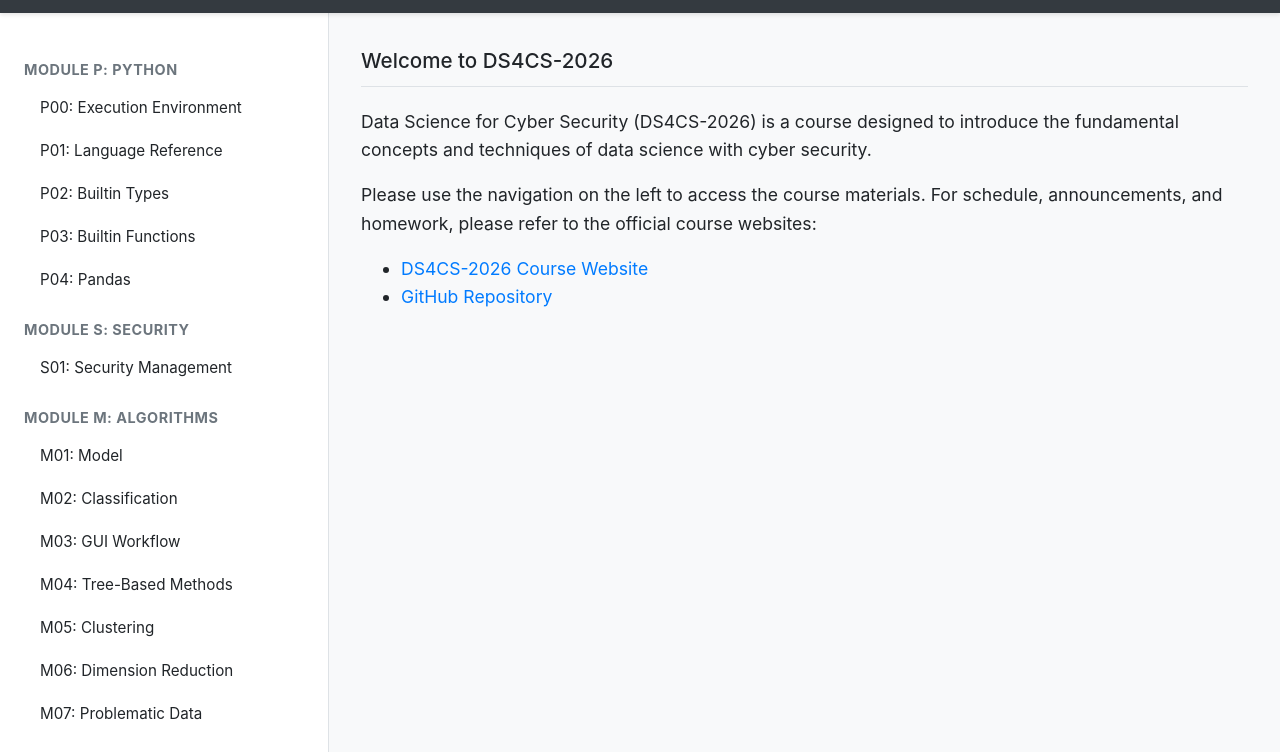
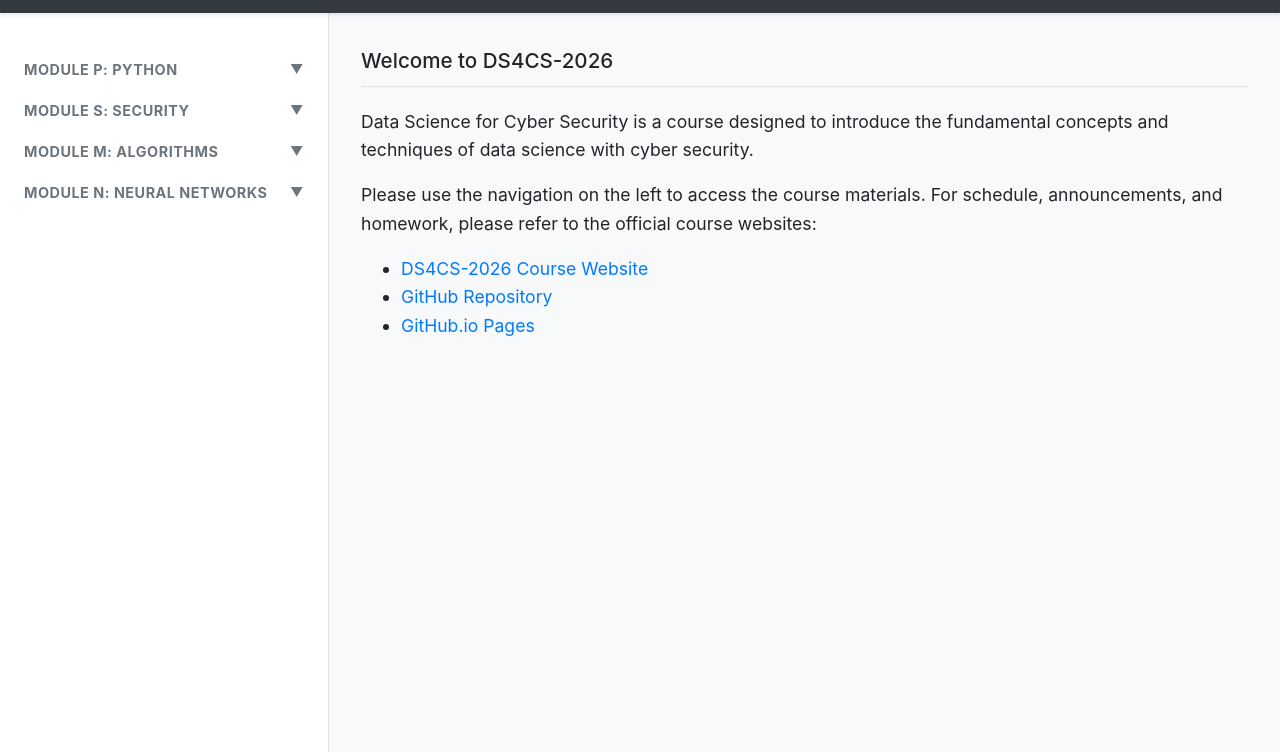
Before and after one commit to hsiaom26/DS4CS-26, a plain HTML site: page index.html in a window 1280 px wide. Shown: the part 48-800 px from the top of the page. Drawn offline with Linux system fonts and the light colour scheme.

Commit message:
collapse menu and desc

```diff
--- a/index.html
+++ b/index.html
@@ -64,12 +64,35 @@
             margin-top: 1.5rem;
             margin-bottom: 0.75rem;
             letter-spacing: 0.5px;
+            cursor: pointer;
+            display: flex;
+            justify-content: space-between;
+            align-items: center;
+            user-select: none;
+        }
+
+        .sidebar h4:hover {
+            color: var(--text-color);
         }
 
         .sidebar ul {
             list-style: none;
             padding: 0;
             margin: 0;
+            display: none;
+        }
+
+        .sidebar ul.expanded {
+            display: block;
+        }
+
+        .toggle-icon {
+            font-size: 0.8rem;
+            transition: transform 0.2s ease;
+        }
+
+        .toggle-icon.expanded {
+            transform: rotate(180deg);
         }
 
         .sidebar li {
@@ -137,52 +160,53 @@
     </header>
     <div class="container">
         <nav class="sidebar">
-            <h4>Module P: Python</h4>
-            <ul>
-                <li><a href="P00.html">P00: Execution Environment</a></li>
-                <li><a href="P01_PythonLanguageReference.html">P01: Language Reference</a></li>
-                <li><a href="P02_PythonBuiltinTypes.html">P02: Builtin Types</a></li>
-                <li><a href="P03.html">P03: Builtin Functions</a></li>
-                <li><a href="P04.html">P04: Pandas</a></li>
+            <h4 class="module-title">Module P: Python <span class="toggle-icon">&#9660;</span></h4>
+            <ul class="module-list">
+                <li><a href="P00.html" title="你的 P00 註記寫在這裡">P00: Execution Environment</a></li>
+                <li><a href="P01_PythonLanguageReference.html" title="你的 P01 註記寫在這裡">P01: Language Reference</a></li>
+                <li><a href="P02_PythonBuiltinTypes.html" title="你的 P02 註記寫在這裡">P02: Builtin Types</a></li>
+                <li><a href="P03.html" title="你的 P03 註記寫在這裡">P03: Builtin Functions</a></li>
+                <li><a href="P04.html" title="你的 P04 註記寫在這裡">P04: Pandas</a></li>
             </ul>
 
-            <h4>Module S: Security</h4>
-            <ul>
-                <li><a href="S01.html">S01: Security Management</a></li>
+            <h4 class="module-title">Module S: Security <span class="toggle-icon">&#9660;</span></h4>
+            <ul class="module-list">
+                <li><a href="S01.html" title="你的 S01 註記寫在這裡">S01: Security Management</a></li>
             </ul>
 
-            <h4>Module M: Algorithms</h4>
-            <ul>
-                <li><a href="M01.html">M01: Model</a></li>
-                <li><a href="M02.html">M02: Classification</a></li>
-                <li><a href="M03.html">M03: GUI Workflow</a></li>
-                <li><a href="M04.html">M04: Tree-Based Methods</a></li>
-                <li><a href="M05.html">M05: Clustering</a></li>
-                <li><a href="M06.html">M06: Dimension Reduction</a></li>
-                <li><a href="M07.html">M07: Problematic Data</a></li>
+            <h4 class="module-title">Module M: Algorithms <span class="toggle-icon">&#9660;</span></h4>
+            <ul class="module-list">
+                <li><a href="M01.html" title="你的 M01 註記寫在這裡">M01: Model</a></li>
+                <li><a href="M02.html" title="你的 M02 註記寫在這裡">M02: Classification</a></li>
+                <li><a href="M03.html" title="你的 M03 註記寫在這裡">M03: GUI Workflow</a></li>
+                <li><a href="M04.html" title="你的 M04 註記寫在這裡">M04: Tree-Based Methods</a></li>
+                <li><a href="M05.html" title="你的 M05 註記寫在這裡">M05: Clustering</a></li>
+                <li><a href="M06.html" title="你的 M06 註記寫在這裡">M06: Dimension Reduction</a></li>
+                <li><a href="M07.html" title="你的 M07 註記寫在這裡">M07: Problematic Data</a></li>
             </ul>
 
-            <h4>Module N: Neural Networks</h4>
-            <ul>
-                <li><a href="N01.html">N01</a></li>
-                <li><a href="N02.html">N02</a></li>
-                <li><a href="N03.html">N03</a></li>
-                <li><a href="N04.html">N04</a></li>
-                <li><a href="N05.html">N05</a></li>
-                <li><a href="N06.html">N06</a></li>
-                <li><a href="N07.html">N07</a></li>
-                <li><a href="N08.html">N08</a></li>
-                <li><a href="N09.html">N09</a></li>
+            <h4 class="module-title">Module N: Neural Networks <span class="toggle-icon">&#9660;</span></h4>
+            <ul class="module-list">
+                <li><a href="N01.html" title="你的 N01 註記寫在這裡">N01</a></li>
+                <li><a href="N02.html" title="你的 N02 註記寫在這裡">N02</a></li>
+                <li><a href="N03.html" title="你的 N03 註記寫在這裡">N03</a></li>
+                <li><a href="N04.html" title="你的 N04 註記寫在這裡">N04</a></li>
+                <li><a href="N05.html" title="你的 N05 註記寫在這裡">N05</a></li>
+                <li><a href="N06.html" title="你的 N06 註記寫在這裡">N06</a></li>
+                <li><a href="N07.html" title="你的 N07 註記寫在這裡">N07</a></li>
+                <li><a href="N08.html" title="你的 N08 註記寫在這裡">N08</a></li>
+                <li><a href="N09.html" title="你的 N09 註記寫在這裡">N09</a></li>
             </ul>
         </nav>
         <main class="content-pane">
             <div id="welcome-message">
                 <h3>Welcome to DS4CS-2026</h3>
-                <p>Data Science for Cyber Security (DS4CS-2026) is a course designed to introduce the fundamental concepts and techniques of data science with cyber security.</p>
+                <p>Data Science for Cyber Security is a course designed to introduce the fundamental concepts and techniques of data science with cyber security.</p>
                 <p>Please use the navigation on the left to access the course materials. For schedule, announcements, and homework, please refer to the official course websites:</p>
                 <ul>
                     <li><a href="https://sites.google.com/view/mikehsiao/teaching/ds4cs-2026" target="_blank">DS4CS-2026 Course Website</a></li>
                     <li><a href="https://hsiaom26.github.io/ds4cs-2026/" target="_blank">GitHub Repository</a></li>
+                    <li><a href="https://hsiaom26.github.io/DS4CS-26/" target="_blank">GitHub.io Pages</a></li>
                 </ul>
             </div>
             <iframe id="content-frame" name="content-frame" style="display:none;"></iframe>
@@ -195,6 +219,20 @@
             const iframe = document.getElementById('content-frame');
             const welcomeMessage = document.getElementById('welcome-message');
             let currentActive = null;
+
+            // Module collapse/expand logic
+            const moduleTitles = document.querySelectorAll('.module-title');
+            moduleTitles.forEach(title => {
+                title.addEventListener('click', () => {
+                    const list = title.nextElementSibling;
+                    const icon = title.querySelector('.toggle-icon');
+
+                    if (list && list.tagName === 'UL') {
+                        list.classList.toggle('expanded');
+                        icon.classList.toggle('expanded');
+                    }
+                });
+            });
 
             links.forEach(link => {
                 // Only apply this logic to internal course material links
```
Also changed, not shown: 1 other file.
